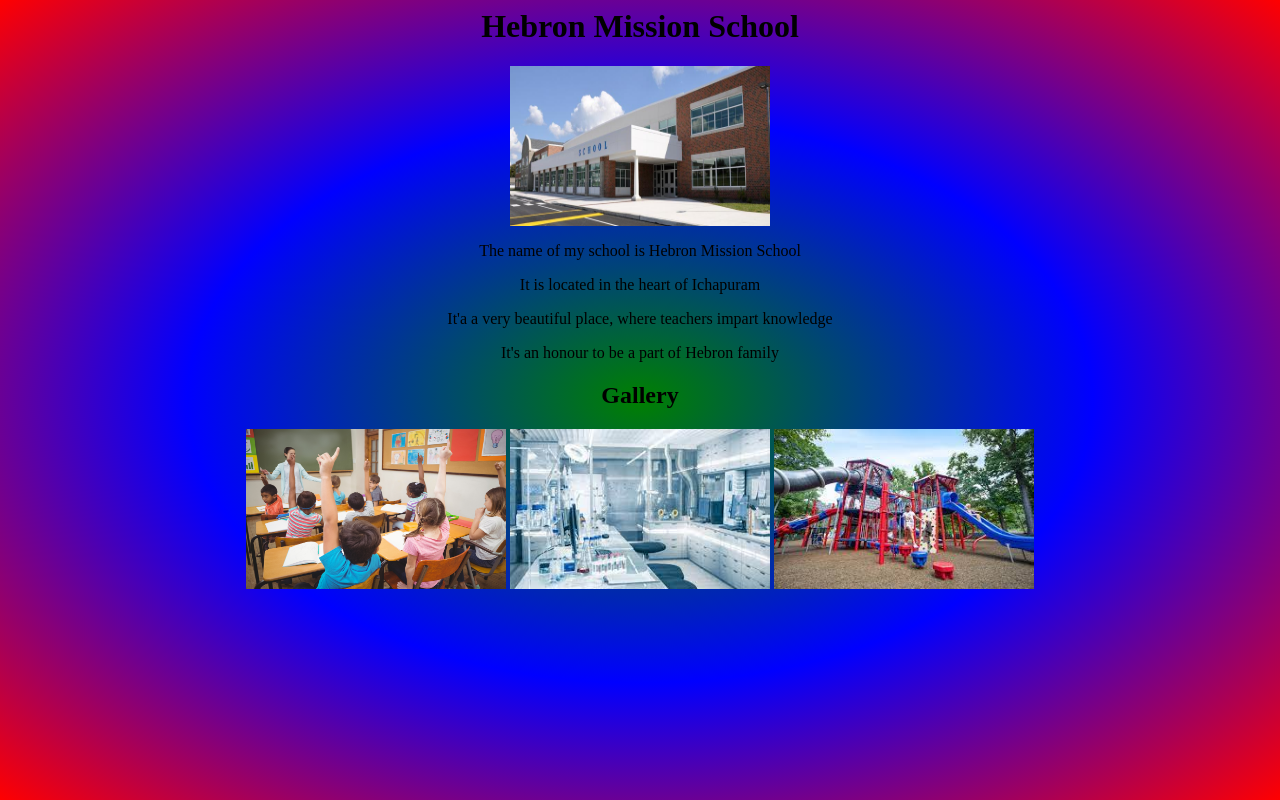
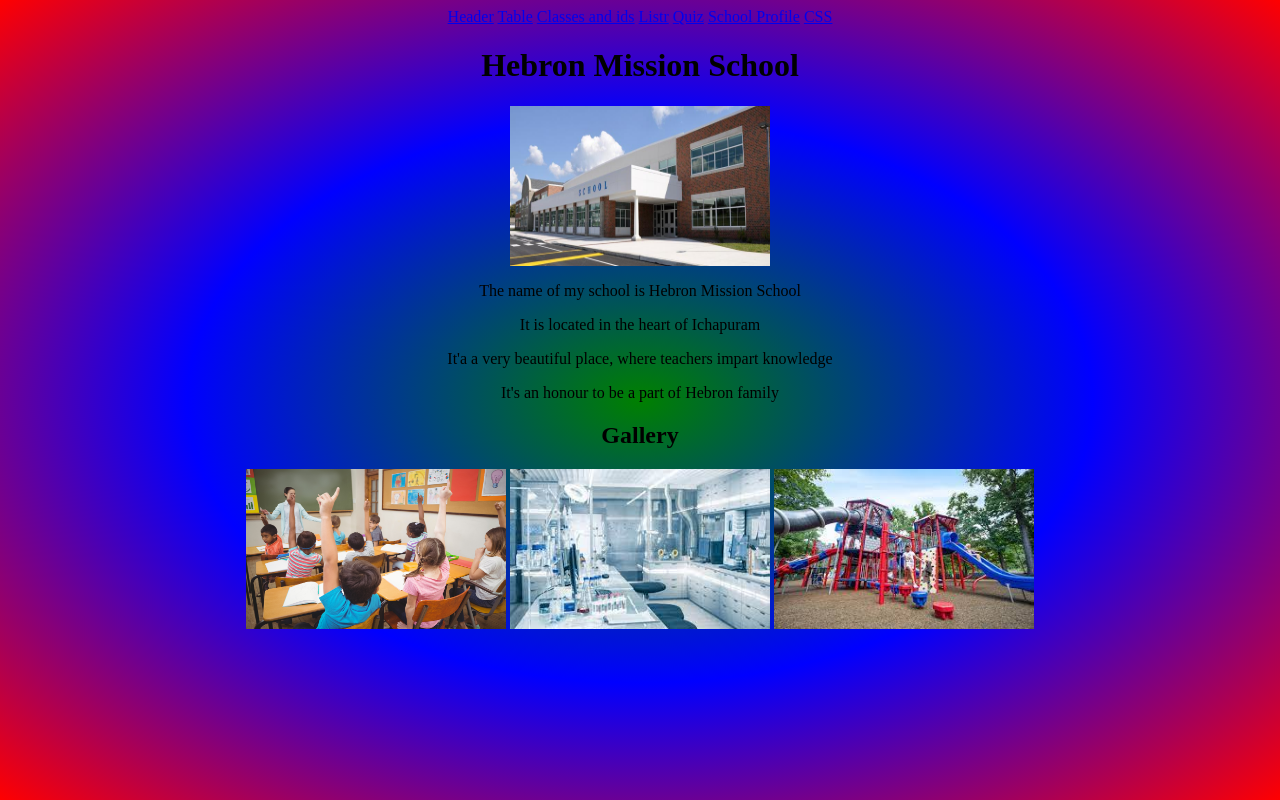
Before and after one commit to Ibsiba/Blessy, a plain HTML site: page schlprfl.html in a window 1280 px wide. Drawn offline with Linux system fonts and the light colour scheme.

Commit message:
Update schlprfl.html

```diff
--- a/schlprfl.html
+++ b/schlprfl.html
@@ -11,6 +11,13 @@ background:radial-gradient(green,blue,red)
 </style>
 </head>
 <body align="center">
+   <a href="Myheader.html">Header</a>
+   <a href="Table6.html">Table</a>
+   <a href="classesandids.html">Classes and ids</a>
+   <a href="list.html">Listr</a>
+   <a href="quizzz.html">Quiz</a>
+   <a href="schlprfl.html">School Profile</a>
+   <a href="css1.html">CSS</a>
 <h1 align="center">Hebron Mission School</h1>
 <img src="SCHOOOL.jpg" width="260" height="160">
 <p>The name of my school is Hebron Mission School</p>
```
